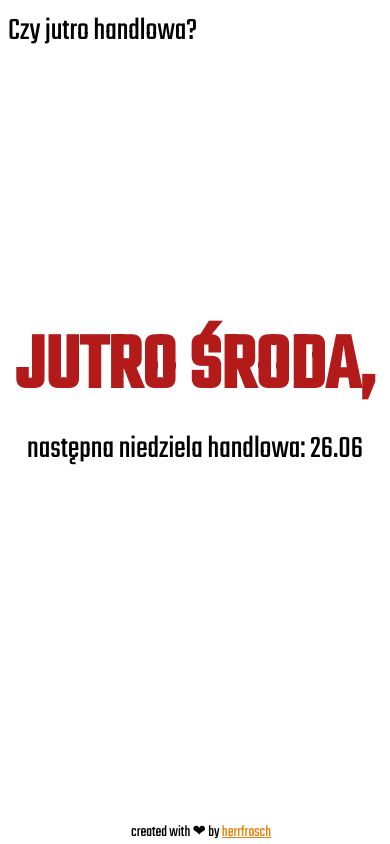
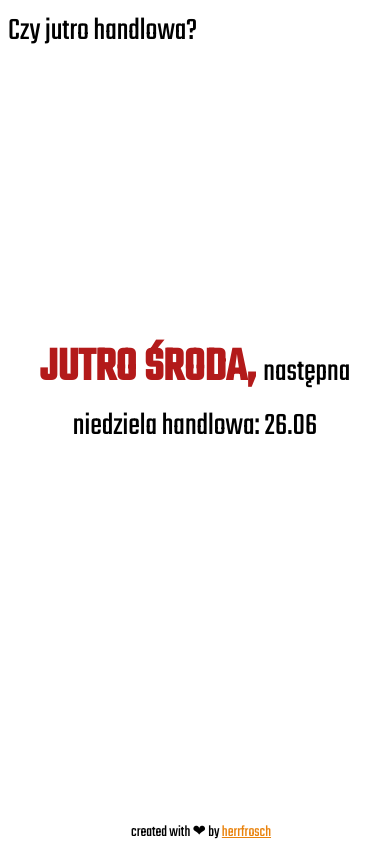
Before and after one commit to herrfrosch/trade-sunday, a plain HTML site: page index.html in a window 390 px wide. Drawn offline with Linux system fonts and the light colour scheme.

Commit message:
changed font size for mobile devices

```diff
--- a/style.css
+++ b/style.css
@@ -48,3 +48,9 @@ a:hover{
 a:visited{
     color: #dd500f;
 }
+
+@media only screen and (max-width: 400px){
+    #answer {
+        font-size: 3rem;
+    }
+}
```
